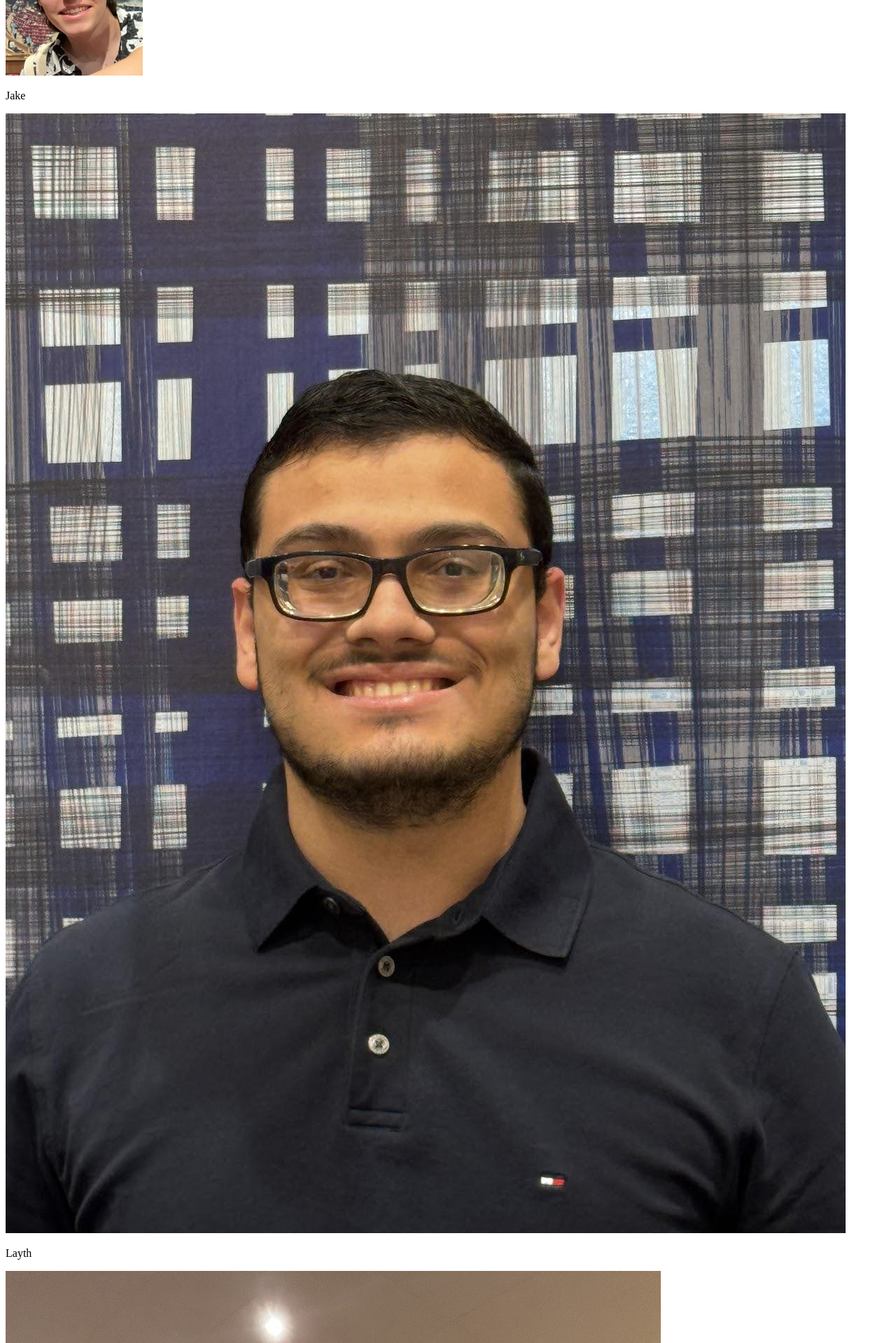
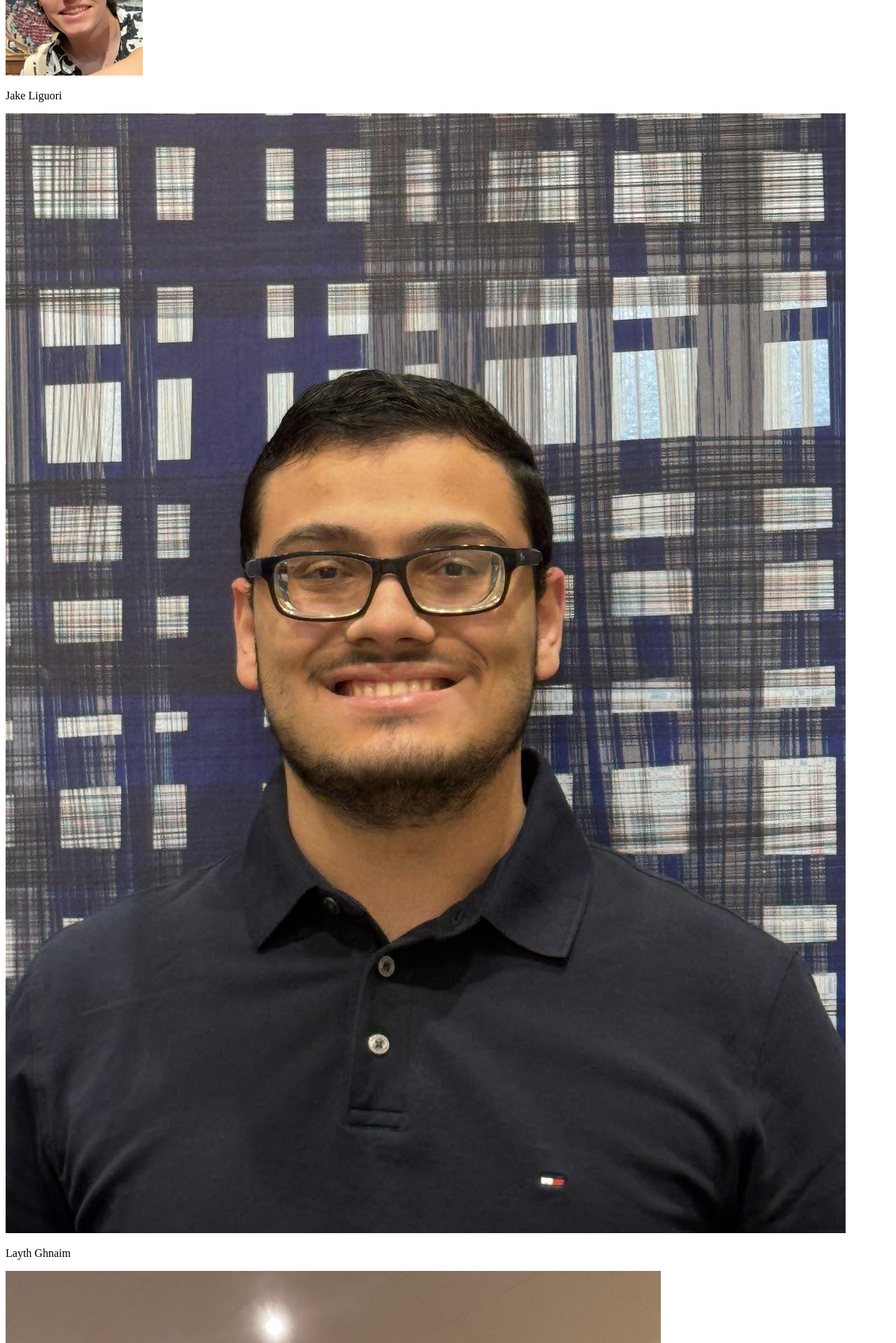
Before and after one commit to bnaner/TableTalk, a React (Create React App) app: page /home in a window 1280 px wide. Shown: the part 440-2359 px from the top of the page at 70% size. Built offline with nearby package versions, Linux system fonts and the light colour scheme.

Commit message:
Adding last names to Home page

```diff
--- a/src/Home.jsx
+++ b/src/Home.jsx
@@ -24,19 +24,19 @@ const Home = () => {
           <div className="team-grid">
             <div className="team-member">
               <img src="/JakeHeadshot.jpg" alt="Jake" />
-              <p>Jake</p>
+              <p>Jake Liguori</p>
             </div>
             <div className="team-member">
               <img src="/LaythHeadshot.jpg" alt="Layth" />
-              <p>Layth</p>
+              <p>Layth Ghnaim</p>
             </div>
             <div className="team-member">
               <img src="/MichaelHeadshot.jpg" alt="Michael" />
-              <p>Michael</p>
+              <p>Michael Mallo</p>
             </div>
             <div className="team-member">
               <img src="/NagendraHeadshot.jpg" alt="Nagendra" />
-              <p>Nagendra</p>
+              <p>Nagendra Vishnumolakala</p>
             </div>
           </div>
         </div>
```
